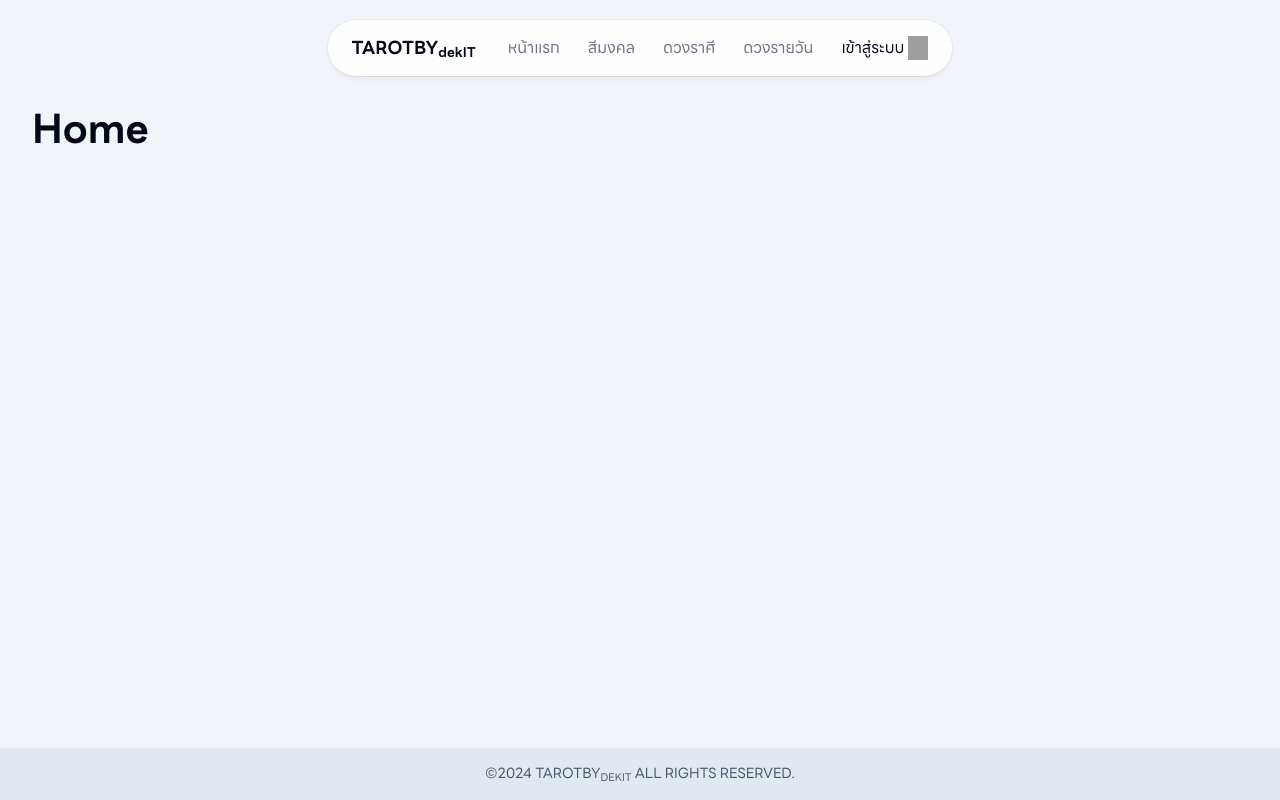
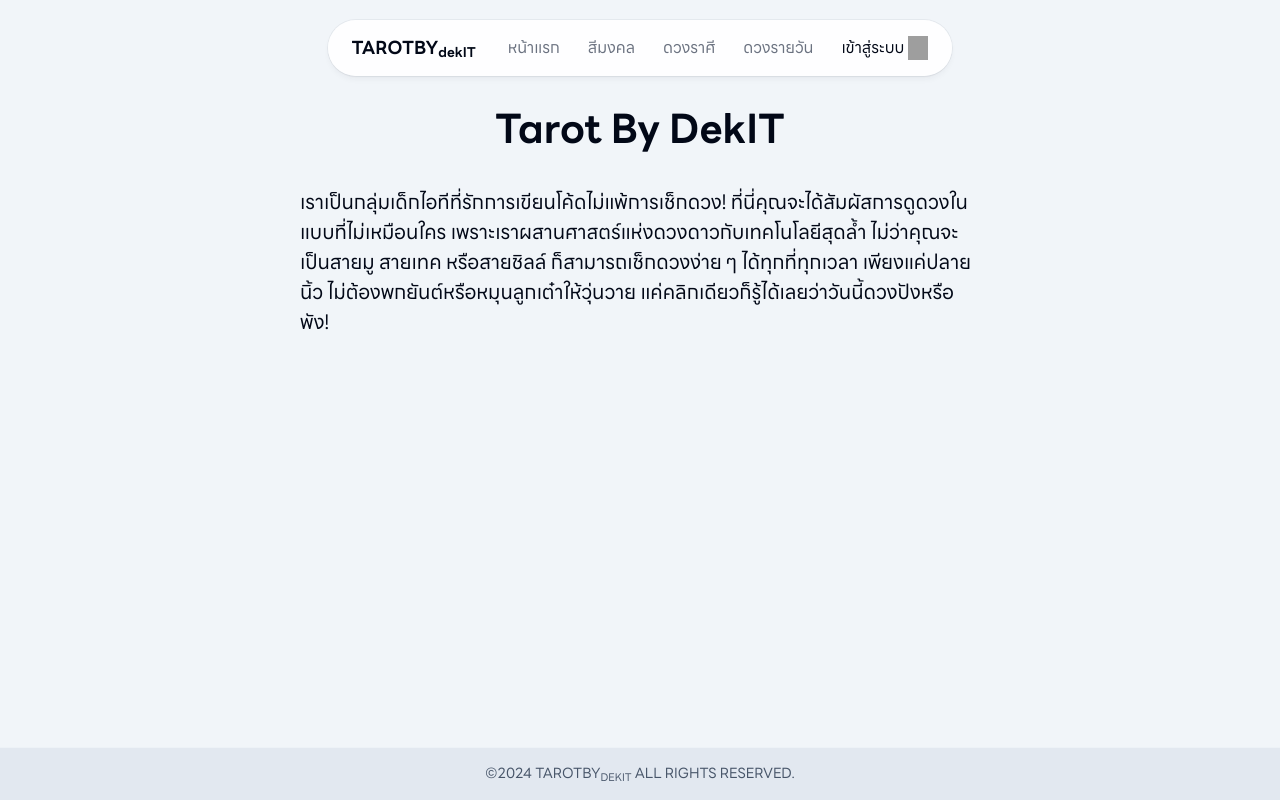
Before and after one commit to artijo/tarot-client, a React (Vite) app: page / in a window 1280 px wide. Built offline with nearby package versions, Linux system fonts and the light colour scheme; grey boxes are pictures that could not be loaded.

Commit message:
hero sect

```diff
--- a/src/Pages/Home.jsx
+++ b/src/Pages/Home.jsx
@@ -1,8 +1,12 @@
 import UserLayout from "../Layouts/userLayout";
+import HeroBg from "../assets/img/bg-hero.webp";
 function Home() {
   return (
     <UserLayout>
-      <h1>Home</h1>
+      <div className="max-w-prose mx-auto space-y-7">
+        <h1 className="text-center">Tarot By DekIT</h1>
+        <p>เราเป็นกลุ่มเด็กไอทีที่รักการเขียนโค้ดไม่แพ้การเช็กดวง! ที่นี่คุณจะได้สัมผัสการดูดวงในแบบที่ไม่เหมือนใคร เพราะเราผสานศาสตร์แห่งดวงดาวกับเทคโนโลยีสุดล้ำ ไม่ว่าคุณจะเป็นสายมู สายเทค หรือสายชิลล์ ก็สามารถเช็กดวงง่าย ๆ ได้ทุกที่ทุกเวลา เพียงแค่ปลายนิ้ว ไม่ต้องพกยันต์หรือหมุนลูกเต๋าให้วุ่นวาย แค่คลิกเดียวก็รู้ได้เลยว่าวันนี้ดวงปังหรือพัง!</p>
+      </div>
     </UserLayout>
   );
 }
```
Also changed, not shown: src/assets/img/bg-hero.webp (added).
